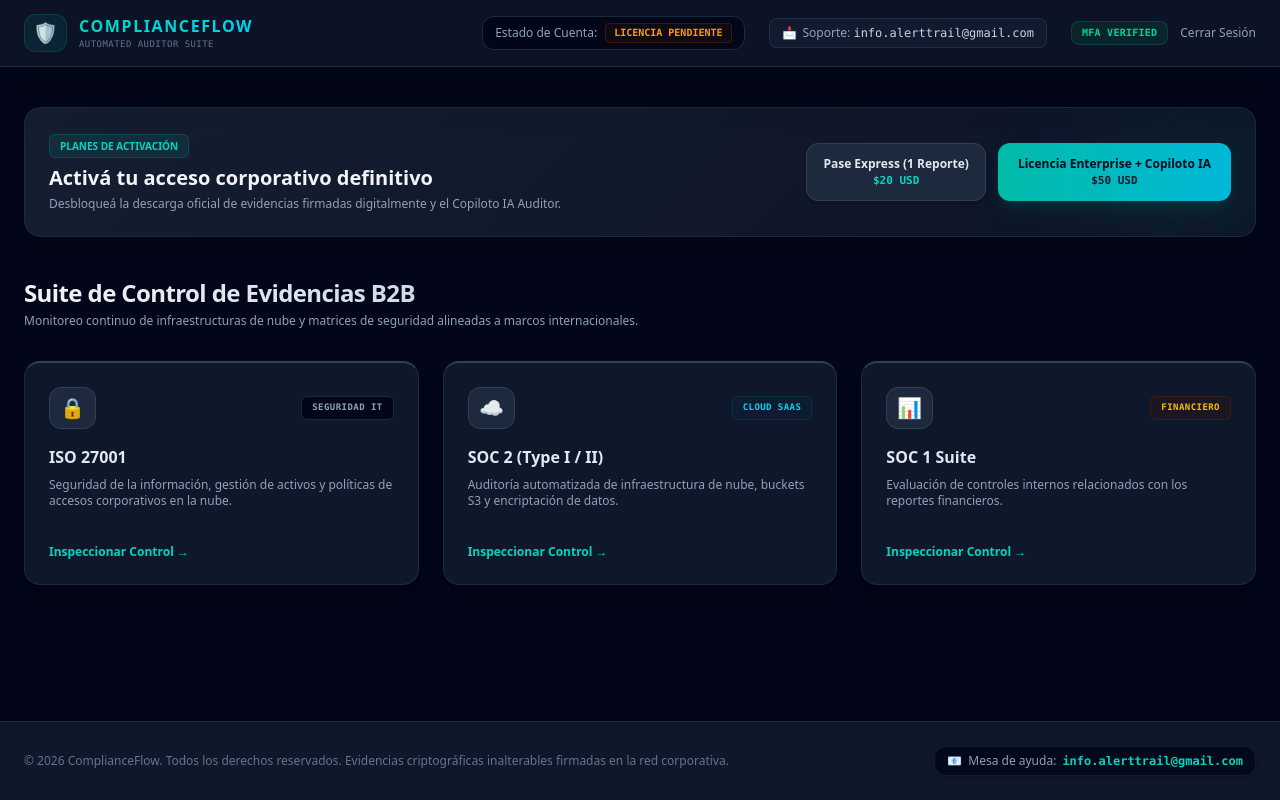
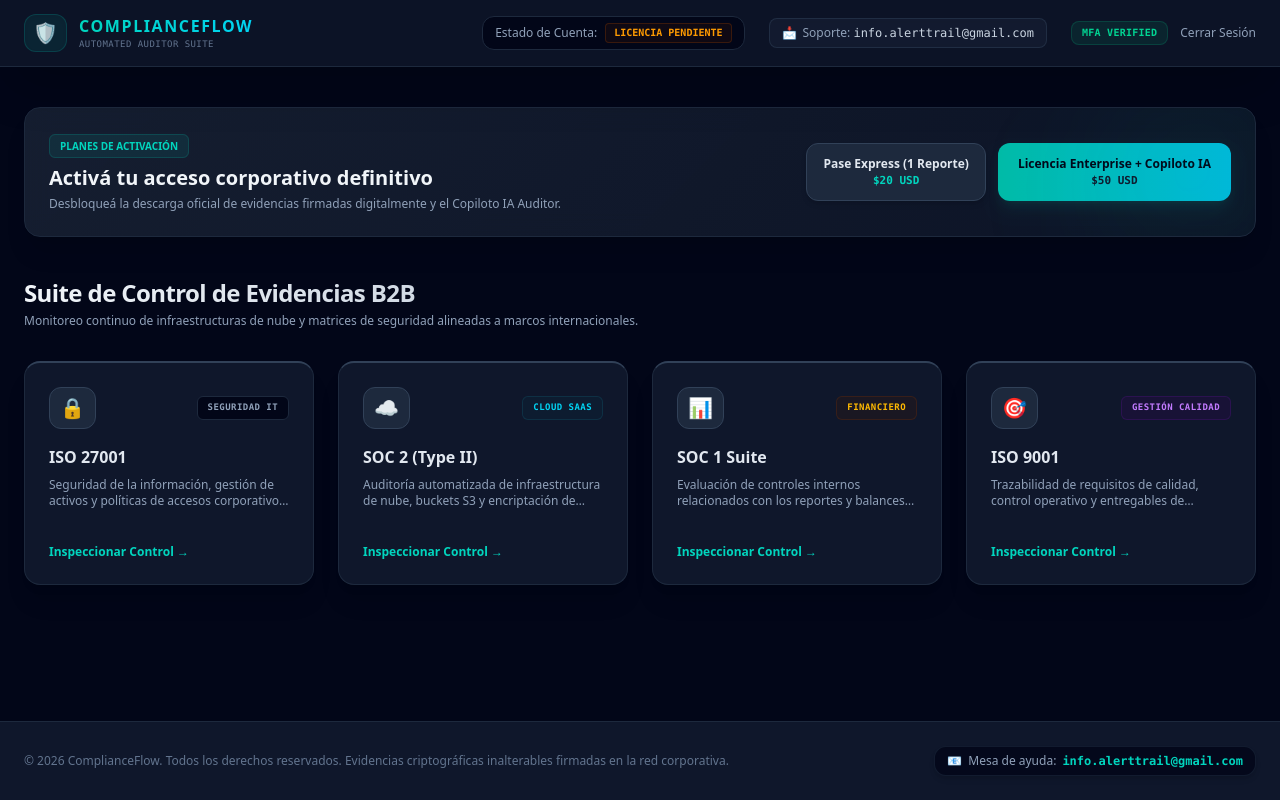
Before and after one commit to LeandroSchulze/ComplianceFlow, a Python web app: template templates/dashboard.html in a window 1280 px wide. Run offline with Jinja, Linux system fonts and the light colour scheme; the template is opened without the code that fills it, so the values that code supplies are empty.

Commit message:
Update dashboard.html

```diff
--- a/templates/dashboard.html
+++ b/templates/dashboard.html
@@ -69,7 +69,7 @@
                     <p class="text-xs text-slate-400 mt-1">Monitoreo continuo de infraestructuras de nube y matrices de seguridad alineadas a marcos internacionales.</p>
                 </div>
 
-                <div class="grid grid-cols-1 md:grid-cols-2 lg:grid-cols-3 gap-6">
+                <div class="grid grid-cols-1 md:grid-cols-2 lg:grid-cols-4 gap-6">
                     <div onclick="verEstandar('ISO 27001', 'Anexo A.9 (Control de Accesos)', 'ISO-IAM')" class="bg-slate-900 rounded-2xl border border-slate-800 p-6 shadow-xl transition-all duration-200 cursor-pointer flex flex-col justify-between h-56 group border-t-2 border-t-slate-700 hover:border-t-teal-400 hover:shadow-teal-500/5">
                         <div>
                             <div class="flex justify-between items-center">
@@ -92,7 +92,7 @@
                                 </div>
                                 <span class="text-[9px] font-bold tracking-wider text-cyan-400 bg-cyan-950/20 px-2.5 py-1 rounded-md border border-cyan-900/40 font-mono uppercase">Cloud SaaS</span>
                             </div>
-                            <h3 class="text-base font-bold mt-4 text-slate-200 group-hover:text-teal-400 transition-colors">SOC 2 (Type I / II)</h3>
+                            <h3 class="text-base font-bold mt-4 text-slate-200 group-hover:text-teal-400 transition-colors">SOC 2 (Type II)</h3>
                             <p class="text-xs text-slate-400 mt-2 line-clamp-2">Auditoría automatizada de infraestructura de nube, buckets S3 y encriptación de datos.</p>
                         </div>
                         <span class="text-xs text-teal-400 font-semibold flex items-center group-hover:translate-x-1 transition-transform">Inspeccionar Control →</span>
@@ -107,7 +107,21 @@
                                 <span class="text-[9px] font-bold tracking-wider text-amber-400 bg-amber-950/20 px-2.5 py-1 rounded-md border border-amber-900/30 font-mono uppercase">Financiero</span>
                             </div>
                             <h3 class="text-base font-bold mt-4 text-slate-200 group-hover:text-teal-400 transition-colors">SOC 1 Suite</h3>
-                            <p class="text-xs text-slate-400 mt-2 line-clamp-2">Evaluación de controles internos relacionados con los reportes financieros.</p>
+                            <p class="text-xs text-slate-400 mt-2 line-clamp-2">Evaluación de controles internos relacionados con los reportes y balances financieros.</p>
+                        </div>
+                        <span class="text-xs text-teal-400 font-semibold flex items-center group-hover:translate-x-1 transition-transform">Inspeccionar Control →</span>
+                    </div>
+
+                    <div onclick="verEstandar('ISO 9001', 'Cláusula 8.2 (Requisitos de Calidad)', 'ISO-9001')" class="bg-slate-900 rounded-2xl border border-slate-800 p-6 shadow-xl transition-all duration-200 cursor-pointer flex flex-col justify-between h-56 group border-t-2 border-t-slate-700 hover:border-t-teal-400 hover:shadow-teal-500/5">
+                        <div>
+                            <div class="flex justify-between items-center">
+                                <div class="bg-slate-800 p-2.5 rounded-xl border border-slate-700 group-hover:bg-slate-800/50 group-hover:border-teal-500/40 transition">
+                                    <span class="text-xl block leading-none">🎯</span>
+                                </div>
+                                <span class="text-[9px] font-bold tracking-wider text-purple-400 bg-purple-950/20 px-2.5 py-1 rounded-md border border-purple-900/30 font-mono uppercase">Gestión Calidad</span>
+                            </div>
+                            <h3 class="text-base font-bold mt-4 text-slate-200 group-hover:text-teal-400 transition-colors">ISO 9001</h3>
+                            <p class="text-xs text-slate-400 mt-2 line-clamp-2">Trazabilidad de requisitos de calidad, control operativo y entregables de software certificados.</p>
                         </div>
                         <span class="text-xs text-teal-400 font-semibold flex items-center group-hover:translate-x-1 transition-transform">Inspeccionar Control →</span>
                     </div>
@@ -183,7 +197,7 @@
                     </h4>
                     <div class="grid grid-cols-1 md:grid-cols-3 gap-6 text-xs">
                         <div class="bg-slate-950 p-4 rounded-xl border border-slate-800/60"><span class="text-slate-400 font-bold block mb-1">🔍 Diagnóstico Profundo</span><p id="iaDiagnostico" class="text-slate-300">Procesando...</p></div>
-                        <div class="bg-slate-950 p-4 rounded-xl border border-slate-800/60"><span class="text-amber-400 font-bold block mb-1">🛠️ Remediación Técnica</span><p id="iaGaps" class="text-slate-300 whitespace-pre-line">Procesando...</p></div>
+                        <div class="bg-slate-950 p-4 rounded-xl border border-slate-800/60"><span class="text-amber-400 font-bold block mb-1">🛠️ Remediación Técnico</span><p id="iaGaps" class="text-slate-300 whitespace-pre-line">Procesando...</p></div>
                         <div class="bg-slate-950 p-4 rounded-xl border border-slate-800/60"><span class="text-cyan-400 font-bold block mb-1">🎯 Blindaje ante Auditor</span><p id="iaTip" class="text-slate-300 italic">Procesando...</p></div>
                     </div>
                 </div>
@@ -225,12 +239,14 @@
 
     <script>
         let estandarActivoId = "";
-        let tienePagoActivo = false; // Control dinámico interno
+        let tienePagoActivo = false;
 
+        // INCLUIDO MAPEO EXTENSO DE METADATOS PARA ISO 9001
         const datosEstandares = {
-            "ISO-IAM": { titulo: "ISO 27001", sub: "Anexo A.9 — Sistema de Gestión de Seguridad (SGSI)", cardTitulo: "Evidencia de Políticas e Identidades de Acceso", descripcion: "Mapeo integral de usuarios y políticas asignadas en tu consola de administración. Revisa de forma constante que ningún perfil posea accesos elevados sin MFA.", estado: "⚠️ 1 OBSERVACIÓN DETECTADA", estadoClass: "bg-amber-500/10 text-amber-400 border border-amber-500/30 text-xs px-3 py-1 rounded-full font-bold", fecha: "2026-05-25 14:20 UTC", hash: "0a9b8c7d6e8f4a2b1c3d9e8f7a6b5c4d3e2f1a0b", origen: "AWS IAM API Fetch" },
-            "SOC2-S3": { titulo: "SOC 2 (Type I / II)", sub: "Trust Services Criteria — Sección CC6.3", cardTitulo: "Evidencia de Infraestructura de Almacenamiento", descripcion: "Este reporte contiene los registros criptográficos detallados extraídos de tus buckets de Amazon S3. Certifica la activación del bloqueo de accesos públicos globales.", estado: "🟢 100% CUMPLIDO", estadoClass: "bg-emerald-500/10 text-emerald-400 border border-emerald-500/30 text-xs px-3 py-1 rounded-full font-bold", fecha: "2026-05-26 07:34 UTC", hash: "f3c8a9e2d1b5c4a7e9f8d7c6b5a4f3e2d1c0b9a8", origen: "AWS IAM-Role Auth" },
-            "SOC1-FIN": { titulo: "SOC 1 ICFR", sub: "Internal Control over Financial Reporting", cardTitulo: "Matriz de Controles de Acceso a Gestión Financiera", descripcion: "Certificación automática de segregación de funciones (SoD). Valida que las cuentas que autorizan egresos posean trazas de auditoría firmadas digitalmente.", estado: "🟢 100% CUMPLIDO", estadoClass: "bg-emerald-500/10 text-emerald-400 border border-emerald-500/30 text-xs px-3 py-1 rounded-full font-bold", fecha: "2026-05-26 11:15 UTC", hash: "8e92c4b1a7d6f5e4c3b2a1f0e9d8c7b6a5f4e3d2", origen: "PostgreSQL Audit Table" }
+            "ISO-IAM": { titulo: "ISO 27001", sub: "Anexo A.9 — Sistema de Gestión de Seguridad (SGSI)", cardTitulo: "Evidencia de Políticas e Identidades de Acceso", descripcion: "Mapeo integral de usuarios y políticas asignadas en tu consola de administración. Revisa de forma constante que ningún perfil posea accesos elevados sin MFA.", estado: "⚠️ OBSERVACIÓN DETECTADA", estadoClass: "bg-amber-500/10 text-amber-400 border border-amber-500/30 text-xs px-3 py-1 rounded-full font-bold", fecha: "2026-05-25 14:20 UTC", hash: "0a9b8c7d6e8f4a2b1c3d9e8f7a6b5c4d3e2f1a0b", origen: "AWS IAM API Fetch" },
+            "SOC2-S3": { titulo: "SOC 2 (Type II)", sub: "Trust Services Criteria — Sección CC6.3", cardTitulo: "Evidencia de Infraestructura de Almacenamiento", descripcion: "Este reporte contiene los registros criptográficos detallados extraídos de tus buckets de Amazon S3. Certifica la activación del bloqueo de accesos públicos globales.", estado: "🟢 100% CUMPLIDO", estadoClass: "bg-emerald-500/10 text-emerald-400 border border-emerald-500/30 text-xs px-3 py-1 rounded-full font-bold", fecha: "2026-05-26 07:34 UTC", hash: "f3c8a9e2d1b5c4a7e9f8d7c6b5a4f3e2d1c0b9a8", origen: "AWS IAM-Role Auth" },
+            "SOC1-FIN": { titulo: "SOC 1 ICFR", sub: "Internal Control over Financial Reporting", cardTitulo: "Matriz de Controles de Acceso a Gestión Financiera", descripcion: "Certificación automática de segregación de funciones (SoD). Valida que las cuentas que autorizan egresos posean trazas de auditoría firmadas digitalmente.", estado: "🟢 100% CUMPLIDO", estadoClass: "bg-emerald-500/10 text-emerald-400 border border-emerald-500/30 text-xs px-3 py-1 rounded-full font-bold", fecha: "2026-05-26 11:15 UTC", hash: "8e92c4b1a7d6f5e4c3b2a1f0e9d8c7b6a5f4e3d2", origen: "PostgreSQL Audit Table" },
+            "ISO-9001": { titulo: "ISO 9001", sub: "Cláusula 8.2 — Trazabilidad de Requisitos de Calidad", cardTitulo: "Evidencia de Control y Aseguramiento de Calidad (QA)", descripcion: "Validación automatizada de firmas hash en artefactos y entregables de software dentro del pipeline de integración continua. Certifica la aprobación cruzada digital inalterable de QA.", estado: "🟢 100% CUMPLIDO", estadoClass: "bg-emerald-500/10 text-emerald-400 border border-emerald-500/30 text-xs px-3 py-1 rounded-full font-bold", fecha: "2026-06-01 01:10 UTC", hash: "4b5c6d7e8f9a0b1c2d3e4f5a6b7c8d9e0f1a2b3c", origen: "CI/CD Pipeline QA Sign" }
         };
 
         function verEstandar(nombre, sub, idKey) {
@@ -263,10 +279,14 @@
                 const response = await fetch('/api/compliance/scan', {
                     method: 'POST',
                     headers: { 'Content-Type': 'application/json' },
-                    body: JSON.stringify({ cliente_nombre: "Matriz de Infraestructura Conectada" })
+                    body: JSON.stringify({ cliente_nombre: "Matriz de Infraestructura Conectada", norma_id: estandarActivoId })
                 });
                 msg.classList.add('hidden');
-                alert("✅ Auditoría completada con éxito.");
+                if (response.ok) {
+                    alert("✅ Auditoría estructural completada con éxito.");
+                } else {
+                    alert("⚠️ No se pudo procesar de forma gratuita. Verifique su suscripción.");
+                }
             } catch (err) {
                 msg.classList.add('hidden');
                 alert("Error: " + err.message);
@@ -334,17 +354,12 @@
             window.location.href = `/api/compliance/download?format=${formato}&id=${estandarActivoId}&active=true`;
         }
 
-        // CONTROL AUTOMÁTICO DE SUSCRIPCIÓN POR URL PARAMS
         const urlParams = new URLSearchParams(window.location.search);
         if (urlParams.get('tier') === 'premium' || urlParams.get('payment') === 'success') {
             tienePagoActivo = true;
-
-            // Cambiar Badge de Estado
             const badge = document.getElementById('badgeLicencia');
             badge.innerText = "LICENCIA ENTERPRISE";
             badge.className = "text-emerald-400 font-mono font-bold bg-emerald-950/50 px-1.5 py-0.5 rounded border border-emerald-800/30 text-[10px]";
-
-            // Ocultar banner de precios al estar pago
             document.getElementById('bannerPrecios').classList.add('hidden');
         }
     </script>
```
